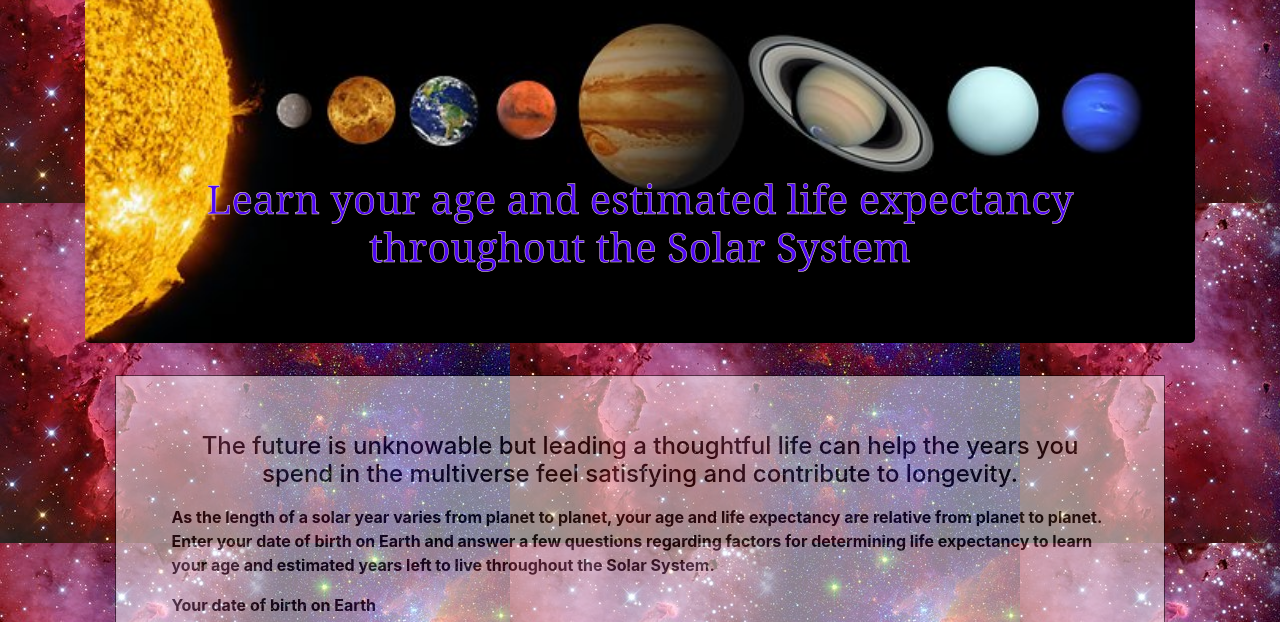
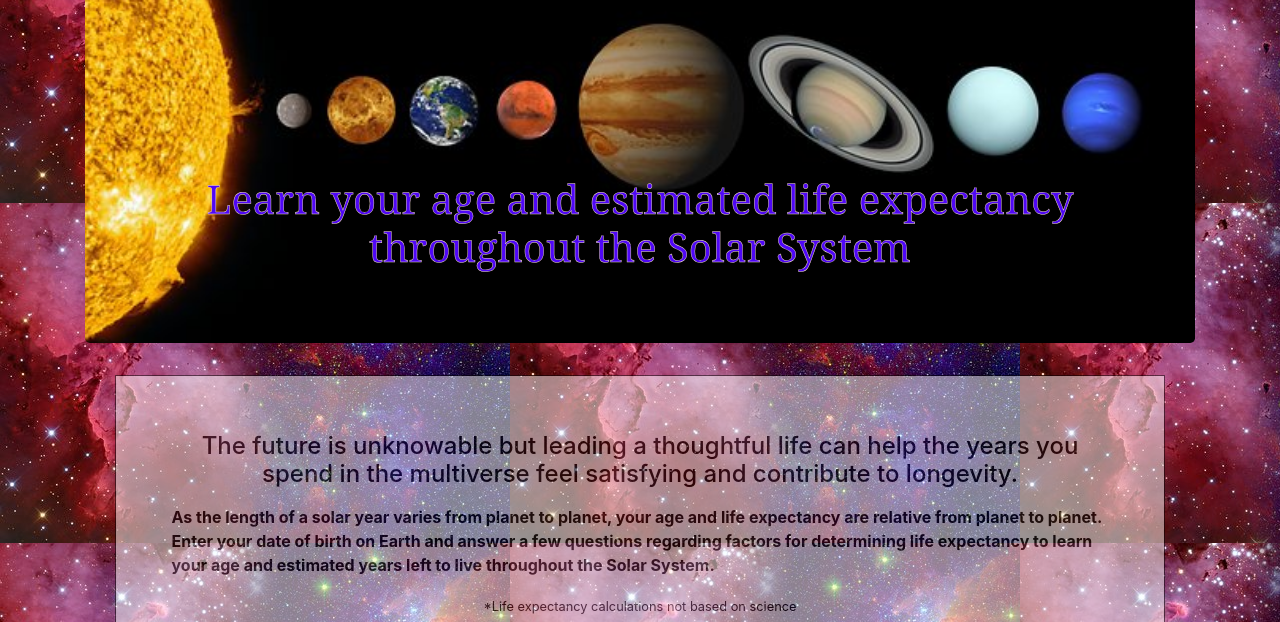
Before and after one commit to jessicarubinwilliams/super-galactic-age-calculator, a website built with webpack: page src/index.html in a window 1280 px wide. Shown: the part 137-759 px from the top of the page. Built offline with nearby package versions, Linux system fonts and the light colour scheme.

Commit message:
Add accuracy disclaimer.

```diff
--- a/src/index.html
+++ b/src/index.html
@@ -13,6 +13,7 @@
     <form id="user-input" class="transparent-box">
       <h4 class="text-center mb-3">The future is unknowable but leading a thoughtful life can help the years you spend in the multiverse feel satisfying and contribute to longevity.</h4>
       <p>As the length of a solar year varies from planet to planet, your age and life expectancy are relative from planet to planet. Enter your date of birth on Earth and answer a few questions regarding factors for determining life expectancy to learn your age and estimated years left to live throughout the Solar System.</p>
+      <p class="text-center"><small>*Life expectancy calculations not based on science</small> </p>
       <div class="form-group">
         <label for="dob">Your date of birth on Earth</label>
         <input type="text" class="form-control" id="dob">
```
